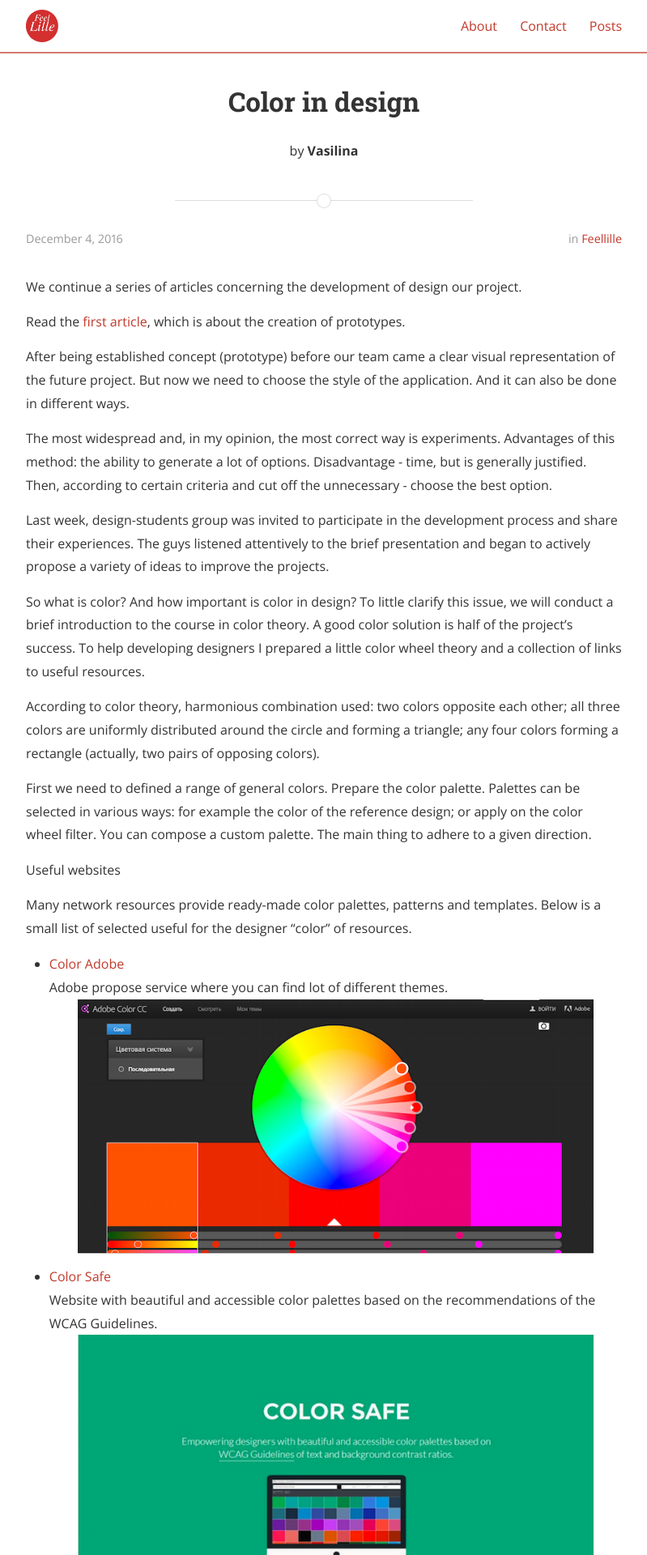
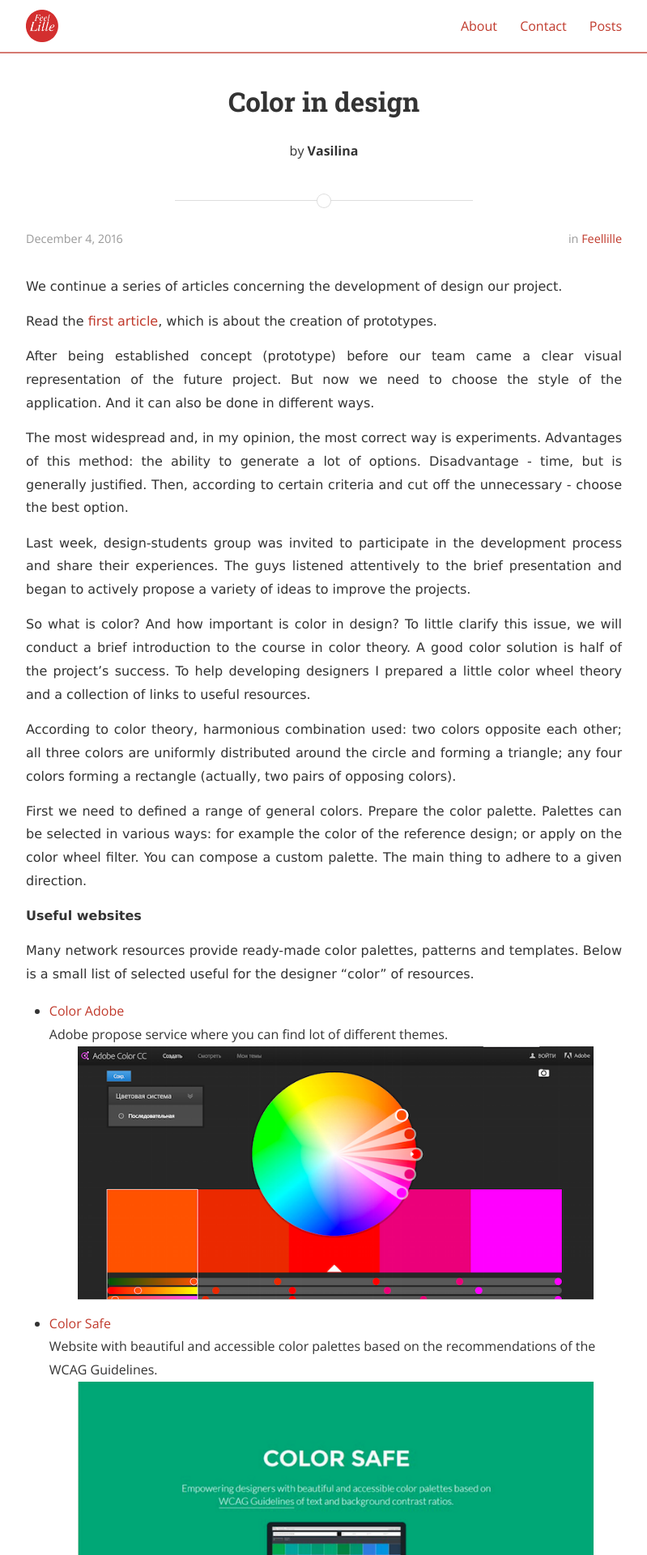
Before and after one commit to LinaEfer/FeelLilleDevBlog, a Jekyll site: the page built from _posts/2016-12-04-ColorInDesign.markdown, in a window 1280 px wide. Shown: the top 1920 px of the page at 81% size, without its empty margins (240-1039 px from the left). Built offline with Jekyll 4.4.1, drawn with Linux system fonts in a browser that asks for light colours; nearby versions of some CDN libraries; comment, search, counter and statistics services are not loaded; a style sheet for code colours, icons or effects is not loaded.

```diff
--- a/_posts/2016-12-04-ColorInDesign.markdown
+++ b/_posts/2016-12-04-ColorInDesign.markdown
@@ -8,55 +8,63 @@ tags:	Color Design Conception ColorPalette
 ---
 
 We continue a series of articles concerning the development of design our project.
+{: style="text-align: justify; font-family: Verdana, Geneva, sans-serif"}
 
-Read the [first article](FeelLilleDevBlog/feellille/2016/11/21/Prototyping.html), which is about the creation of prototypes.
+Read the [first article](/FeelLilleDevBlog/feellille/2016/11/21/Prototyping.html), which is about the creation of prototypes.
+{: style="text-align: justify; font-family: Verdana, Geneva, sans-serif"}
 
 After being established concept (prototype) before our team came a clear visual representation of the future project. But now we need to choose the style of the application. And it can also be done in different ways.
+{: style="text-align: justify; font-family: Verdana, Geneva, sans-serif"}
 
 The most widespread and, in my opinion, the most correct way is experiments. Advantages of this method: the ability to generate a lot of options. Disadvantage - time, but is generally justified. Then, according to certain criteria and cut off the unnecessary - choose the best option.
+{: style="text-align: justify; font-family: Verdana, Geneva, sans-serif"}
 
 Last week, design-students group was invited to participate in the development process and share their experiences. The guys listened attentively to the brief presentation and began to actively propose a variety of ideas to improve the projects.
+{: style="text-align: justify; font-family: Verdana, Geneva, sans-serif"}
 
 So what is color? And how important is color in design?
 To little clarify this issue, we will conduct a brief introduction to the course  in color theory.
 A good color solution is half of the project's  success. To help  developing designers I prepared a little color wheel theory and a collection of links to useful resources.
+{: style="text-align: justify; font-family: Verdana, Geneva, sans-serif"}
 
 
 According to color theory, harmonious combination used: two colors opposite each other; all three colors are uniformly distributed around the circle and forming a triangle; any four colors forming a rectangle (actually, two pairs of opposing colors).
+{: style="text-align: justify; font-family: Verdana, Geneva, sans-serif"}
 
 
 First we need to defined a range of general colors. Prepare the color palette. Palettes can be selected in various ways: for example the color of the reference design; or apply on the color wheel filter. You can compose a custom palette. The main thing to adhere to a given direction.
+{: style="text-align: justify; font-family: Verdana, Geneva, sans-serif"}
 
-
-Useful websites
-
+<b>Useful websites</b>
+{: style="text-align: justify; font-family: Verdana, Geneva, sans-serif"}
 
 Many network resources provide ready-made color palettes, patterns and templates. Below is a small list of selected useful for the designer "color" of resources.
+{: style="text-align: justify; font-family: Verdana, Geneva, sans-serif"}
 
-+ [Color Adobe](color.adobe.com)
++ [Color Adobe](http://color.adobe.com)
 Adobe propose service where you can find lot of different themes.
 <img src="../../../../assets/posts/Color_In_Design/1_AdobeColor.png">
 
-+ [Color Safe](colorsafe.co)
++ [Color Safe](http://colorsafe.co)
 Website with beautiful and accessible color palettes based on the recommendations of the WCAG Guidelines.
 <img src="../../../../assets/posts/Color_In_Design/2_ColorSafe.png">
 
-+ [Colorrrs](hex.colorrrs.com)
++ [Colorrrs](http://hex.colorrrs.com)
 The site matches the color.
 <img src="../../../../assets/posts/Color_In_Design/3_Colorrrs.png">
 
-+ [Coolors](coolors.co/app/f2ee7a-7c6582-6252aa-f1ffc9-cdc5bb)
++ [Coolors](http://coolors.co/app/f2ee7a-7c6582-6252aa-f1ffc9-cdc5bb)
 Quick generator color schemes for designers.
 <img src="../../../../assets/posts/Color_In_Design/4_Coolors.png">
 
-+ [UiGradients](uigradients.com/#PinotNoir)
++ [UiGradients](http://uigradients.com/#PinotNoir)
 A large collection of ready-made color gradients.
 <img src="../../../../assets/posts/Color_In_Design/5_UiGradients.png">
 
-+ [BADA55.Io](bada55.io)
++ [BADA55.Io](http://bada55.io)
 The site offers the most aggressive names for CSS colors.
 <img src="../../../../assets/posts/Color_In_Design/6_BADA55.png">
 
-+ [Colourcode](colourco.de)
++ [Colourcode](http://colourco.de)
 Choosing colors based on hsl. The circuit includes a different color combination.
-<img src="../../../../assets/posts/Color_In_Design/7_Colorcode.png">
+<img src="../../../../assets/posts/Color_In_Design/7_Colourcode.png">
```
